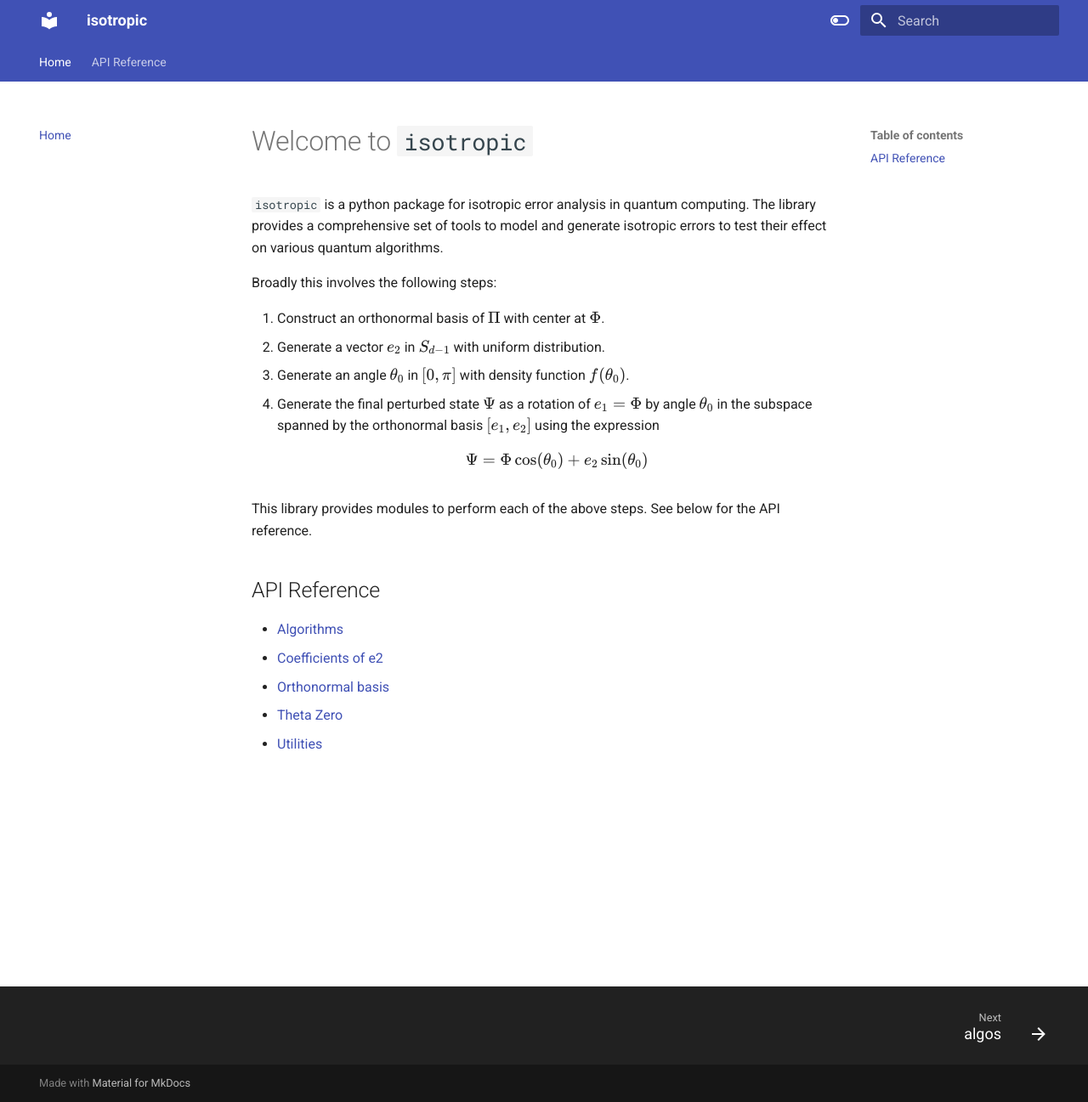
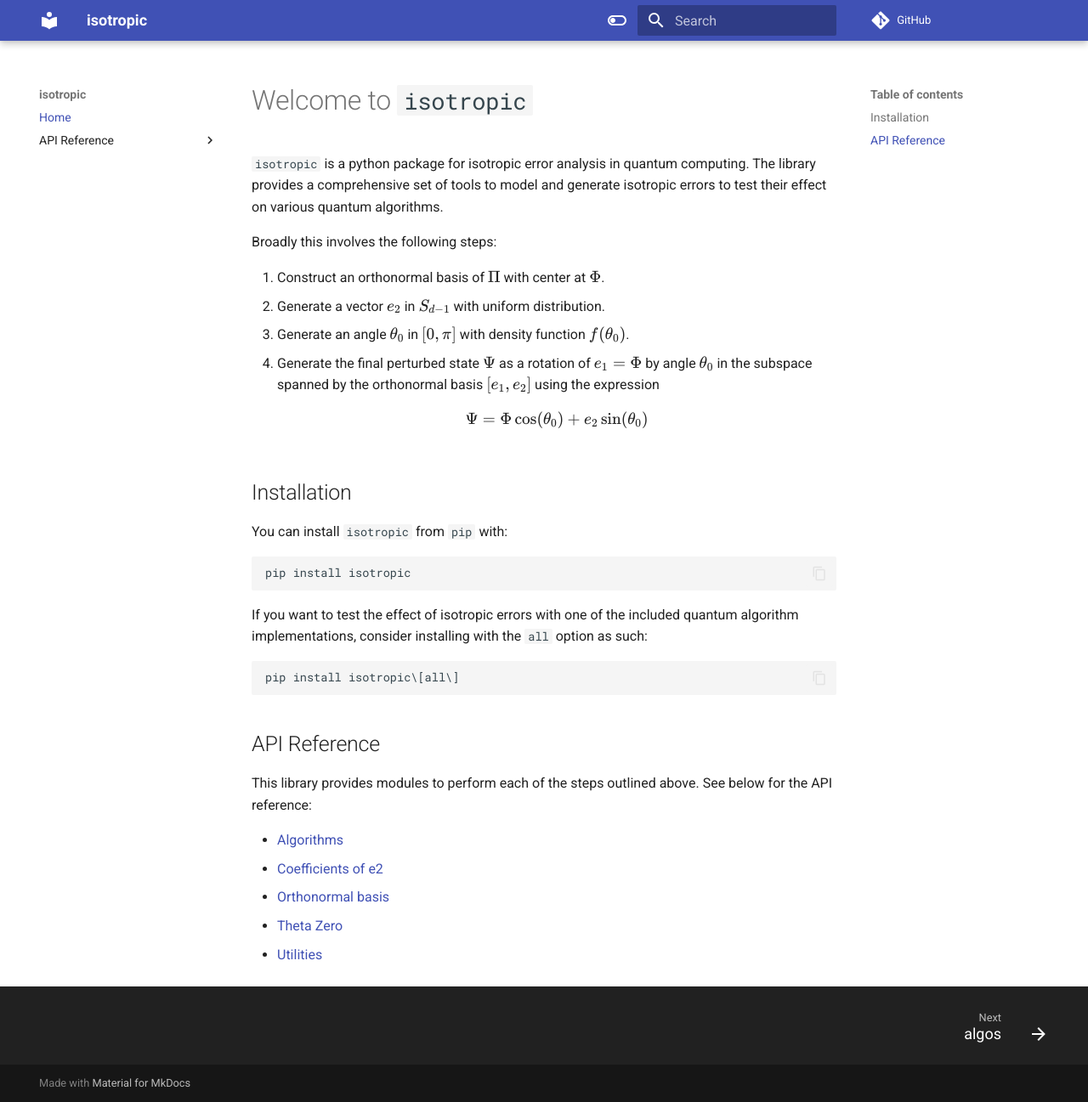
Before and after one commit to lazyoracle/isotropic-error-analysis, an MkDocs documentation site: the page built from docs/index.md, in a window 1280 px wide and 1297 px high. Shown: the whole window at 85% size. Built offline with MkDocs 1.6.1 and Material for MkDocs 9.7.7, drawn with Linux system fonts in a browser that asks for light colours; comment, search, counter and statistics services are not loaded.

````diff
--- a/docs/index.md
+++ b/docs/index.md
@@ -11,9 +11,23 @@ Broadly this involves the following steps:
 $$\Psi = \Phi \cos(\theta_0) + e_2 \sin(\theta_0)$$
 
 
-This library provides modules to perform each of the above steps. See below for the API reference.
+## Installation
+
+You can install `isotropic` from `pip` with:
+
+```bash
+pip install isotropic
+```
+
+If you want to test the effect of isotropic errors with one of the included quantum algorithm implementations, consider installing with the `all` option as such:
+
+```bash
+pip install isotropic\[all\]
+```
 
 ## API Reference
+
+This library provides modules to perform each of the steps outlined above. See below for the API reference:
 
 - [Algorithms](algos.md)
 - [Coefficients of e2](e2.md)
--- a/mkdocs.yml
+++ b/mkdocs.yml
@@ -1,4 +1,5 @@
 site_name: "isotropic"
+repo_url: https://github.com/lazyoracle/isotropic-error-analysis
 
 theme:
   name: "material"
@@ -8,10 +9,10 @@ theme:
     - content.tabs.link
     - navigation.indexes
     - navigation.footer
-    - navigation.tabs
     - navigation.top
     - search.highlight
     - search.suggest
+    - toc.follow
   language: en
   palette:
     - scheme: default
````
Also changed, not shown: README.md (+16 -0 lines), docs/thetazero.md (+1 -1 lines), 1 other file.
